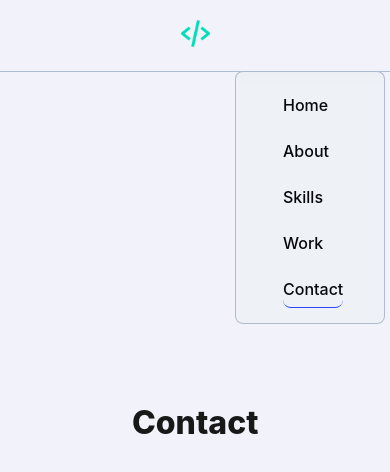
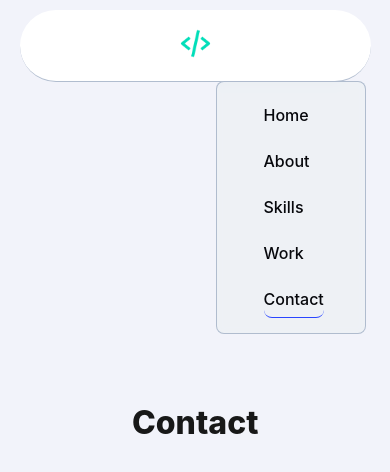
Before and after one commit to jealife/My-portfolio, a React (Create React App) app: page /Contact in a window 390 px wide. Shown: the top 472 px of the page. Built offline with nearby package versions, Linux system fonts and the light colour scheme.

Commit message:
Changes to be committed: 	modified:   src/Asset/Style/Navigation.css

```diff
--- a/src/Asset/Style/Navigation.css
+++ b/src/Asset/Style/Navigation.css
@@ -10,13 +10,15 @@ header{
 
 }
 nav{
+    background: #ffffff;
     border-bottom: 1px solid #a6b4c8de;
     display: flex;
     align-items: center;
     width: 100%;
     justify-content: center;
     position: fixed;
-    top: 0;
+    top: 10px;
+    border-radius: 50px;
     padding: 1rem;
 }
 
@@ -64,3 +66,8 @@ nav{
 .logo {
     width: 35px;
 }
+@media (max-width: 991.98px){
+    nav{
+        width: 90%;
+    }
+}
```
